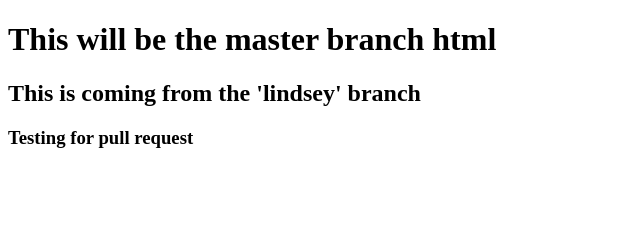
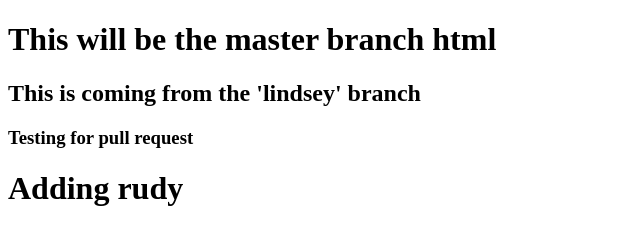
Before and after one commit to lindsbow102/testing, a plain HTML site: page index.html in a window 1280 px wide. Shown: the whole page, without its empty margins (0-640 px from the left). Drawn offline with Linux system fonts and the light colour scheme.

Commit message:
adding rudy branch

```diff
--- a/index.html
+++ b/index.html
@@ -10,5 +10,6 @@
     <h1>This will be the master branch html</h1>
     <h2>This is coming from the 'lindsey' branch</h2>
     <h3>Testing for pull request</h3>
+    <h1>Adding rudy</h1>
 </body>
 </html>
```
